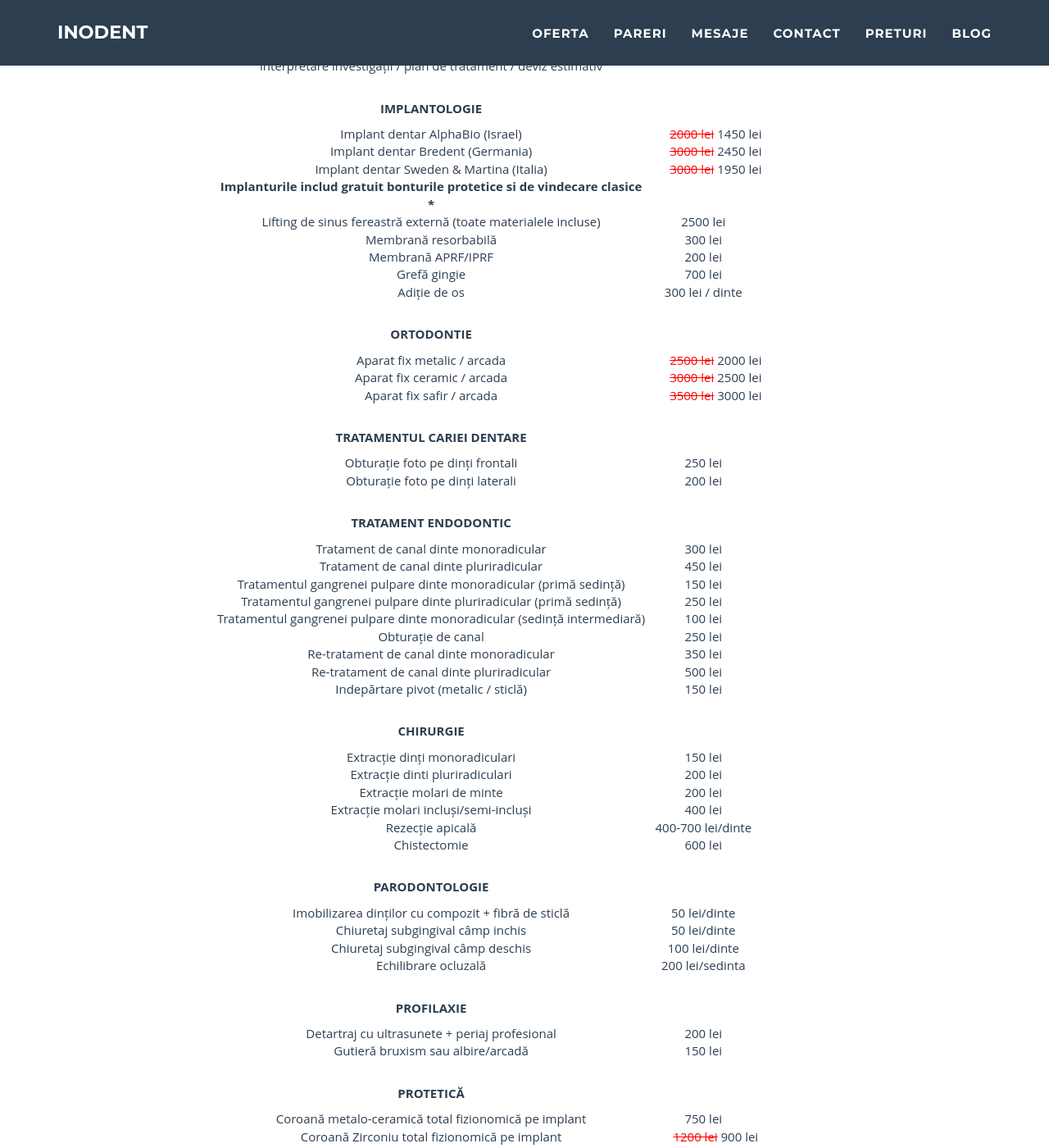
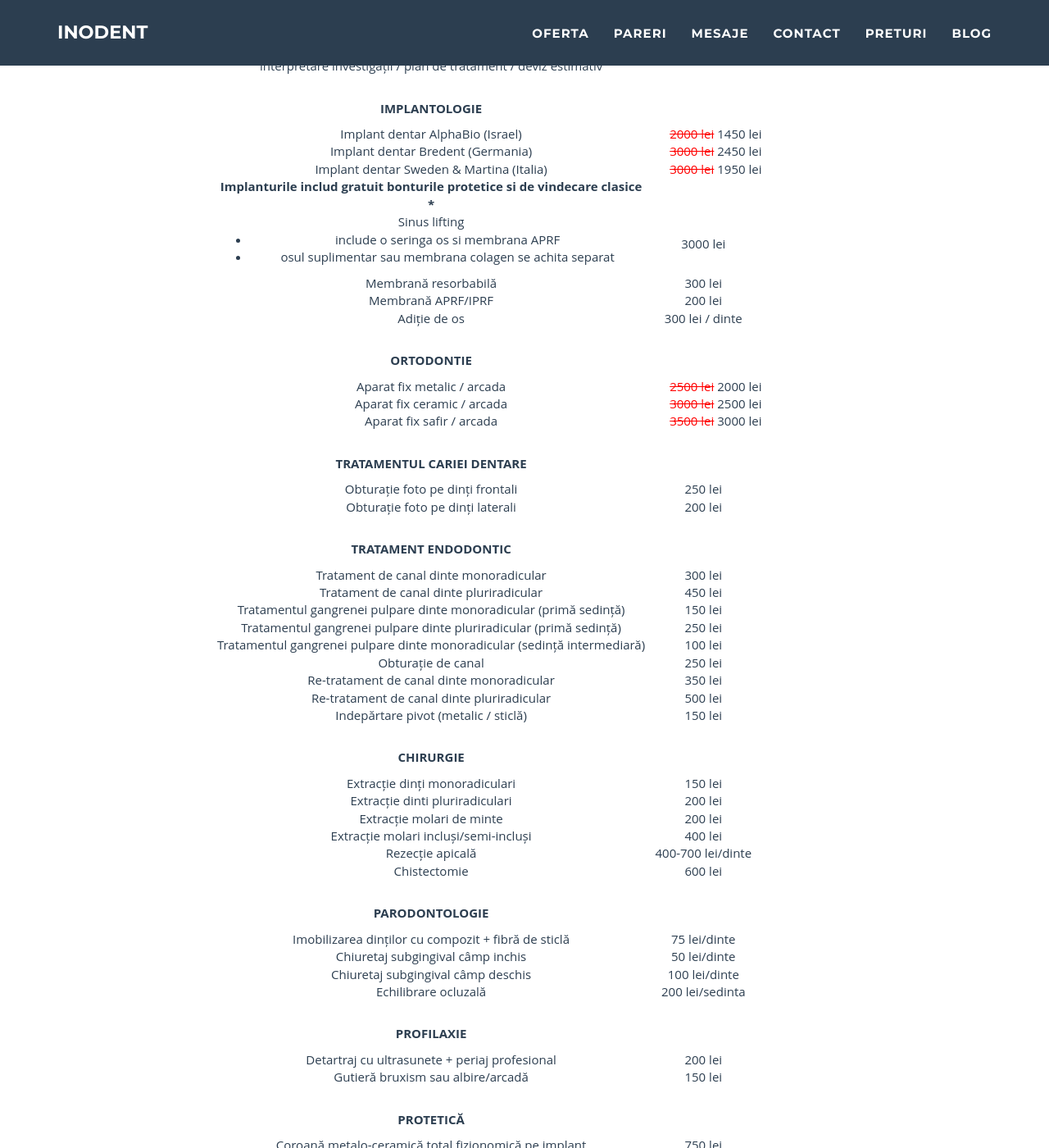
Before and after one commit to littledentgopo/offerdent, a Jekyll site: the page built from tarife.html, in a window 1280 px wide and 1400 px high, scrolled down 1219 px. Shown: the whole window at 82% size. Built offline with Jekyll 4.4.1, drawn with Linux system fonts in a browser that asks for light colours; comment, search, counter and statistics services are not loaded.

Commit message:
update prices

```diff
--- a/_includes/pricestable.html
+++ b/_includes/pricestable.html
@@ -12,10 +12,9 @@
 
        <tr><td><b>*</b></td><td></td></tr>
 
-       <tr><td>Lifting de sinus fereastră externă (toate materialele incluse)</td><td>2500 lei</td></tr>
+       <tr><td>Sinus lifting <br/><ul><li>include o seringa os si membrana APRF</li><li>osul suplimentar sau membrana colagen se achita separat</li></ul></td><td>3000 lei</td></tr>
        <tr><td>Membrană resorbabilă</td><td>300 lei</td></tr>
        <tr><td>Membrană APRF/IPRF</td><td>200 lei</td></tr>
-       <tr><td>Grefă gingie</td><td>700 lei</td></tr>
        <tr><td>Adiție de os</td><td>300 lei / dinte</td></tr>
 
 
@@ -50,7 +49,7 @@
        <tr><td>Chistectomie</td><td>600 lei</td></tr>
 
        <tr><th>PARODONTOLOGIE</th><th></th></tr>
-       <tr><td>Imobilizarea dinților cu compozit + fibră de sticlă</td><td>50 lei/dinte</td></tr>
+       <tr><td>Imobilizarea dinților cu compozit + fibră de sticlă</td><td>75 lei/dinte</td></tr>
        <tr><td>Chiuretaj subgingival câmp inchis</td><td>50 lei/dinte</td></tr>
        <tr><td>Chiuretaj subgingival câmp deschis</td><td>100 lei/dinte</td></tr>
        <tr><td>Echilibrare ocluzală</td><td>200 lei/sedinta</td></tr>
```
